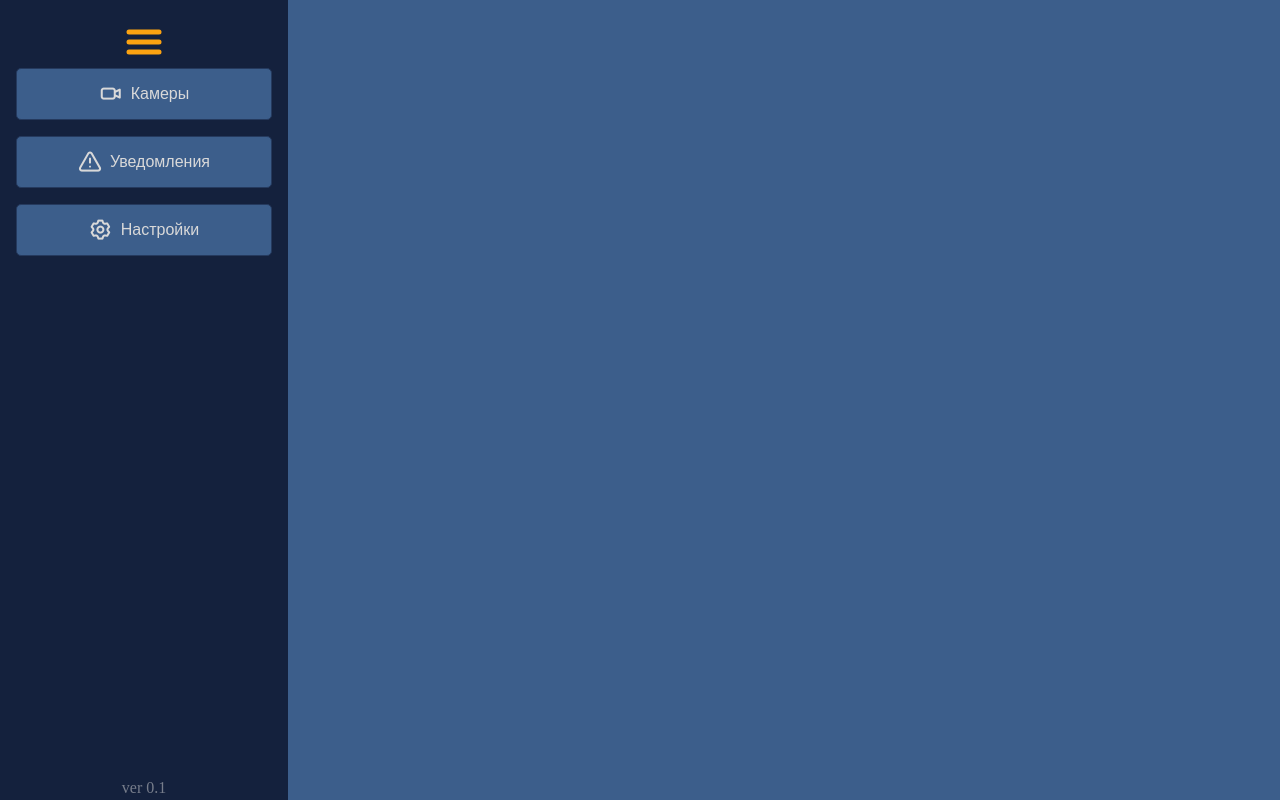
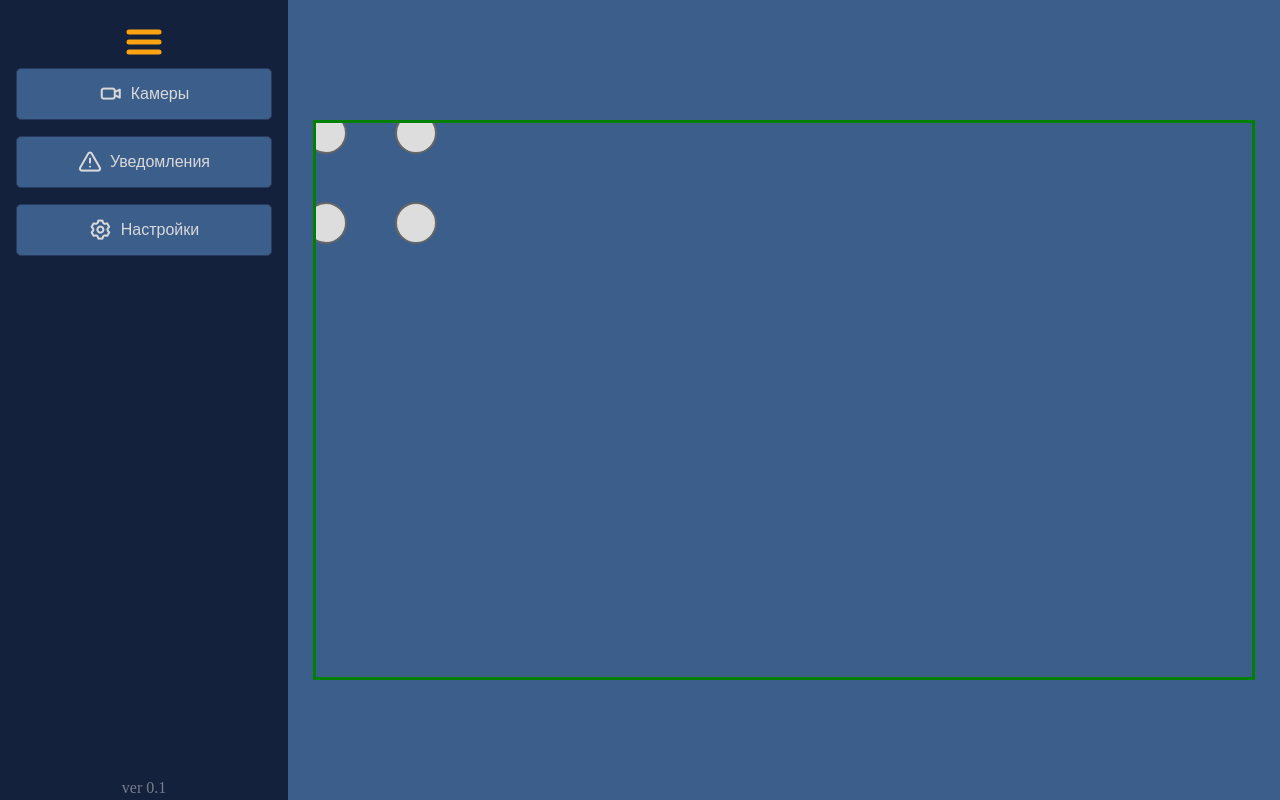
Before and after one commit to Valetron/hackaton_2023, a React (Vite) app in the folder client/: page / in a window 1280 px wide. Built offline with nearby package versions, Linux system fonts and the light colour scheme.

Commit message:
added firefox support, canvas part

```diff
--- a/client/package.json
+++ b/client/package.json
@@ -15,8 +15,12 @@
     "@reduxjs/toolkit": "^1.9.3",
     "@types/react-redux": "^7.1.25",
     "framer-motion": "^10.6.0",
+    "install": "^0.13.0",
+    "konva": "^8.4.3",
+    "npm": "^9.6.2",
     "react": "^18.2.0",
     "react-dom": "^18.2.0",
+    "react-konva": "^18.2.5",
     "react-redux": "^8.0.5",
     "react-router-dom": "^6.9.0",
     "redux": "^4.2.1",
--- a/client/src/App.tsx
+++ b/client/src/App.tsx
@@ -1,5 +1,5 @@
-import { useAppDispatch, useAppSelector } from './app/hooks'
-import { Header } from './components'
+import { useAppSelector } from './app/hooks'
+import { Canvas, Header } from './components'
 import './styles/main.scss'
 import { BrowserRouter } from 'react-router-dom'
 import CameraAdd from './components/Cameras/CameraAdd'
@@ -17,9 +17,10 @@ function App() {
           <CameraAdd />
         }
         <main className="content">
+          <Canvas />
         </main>
         <footer>
-            <CameraSettingsRouter />
+          <CameraSettingsRouter />
         </footer>
       </BrowserRouter>
     </div >
--- /dev/null
+++ b/client/src/components/Canvas/Anchor.tsx
@@ -0,0 +1,45 @@
+import { useEffect, useRef } from "react";
+import { Circle } from "react-konva";
+import { ShapePoint } from "./Canvas";
+
+
+export default function Anchor({ x, y }: ShapePoint) {
+
+  const circleRef = useRef(null)
+
+  const mouseOut = () => {
+    if (circleRef.current !== null) {
+      //@ts-ignore
+      console.log(circleRef.current.setStrokeWidth(2))
+    }
+  }
+
+  const mouseOn = () => {
+    if (circleRef.current !== null) {
+      //@ts-ignore
+      console.log(circleRef.current.setStrokeWidth(4))
+    }
+  }
+
+  const mouseMove = () => {
+    console.log(x)
+    console.log(y)
+  }
+
+  return (
+    <Circle
+      ref={circleRef}
+      x={x} y={y}
+      radius={20}
+      stroke={'#666'}
+      fill={'#ddd'}
+      strokeWidth={2}
+      draggable={true}
+      onMouseMove={mouseMove}
+      onMouseOut={mouseOut}
+      onMouseOver={mouseOn}
+    />
+  )
+}
+
+// МНЕ НУЖНО СОЗДАТЬ НОВЫЙ МАССИВ ДЛЯ ТОЧЕК ЧТОБЫ ПЕРЕЗАПИСАТЬ СТАРЫЙ ВУХУ
--- /dev/null
+++ b/client/src/components/Canvas/Canvas.scss
@@ -0,0 +1,10 @@
+.canvas__wrapper {
+  width: 95%;
+  height: 70%;
+}
+
+.konvajs-content {
+  width: 95%;
+  height: 70%;
+  border: 3px solid green;
+}
--- /dev/null
+++ b/client/src/components/Canvas/Canvas.tsx
@@ -0,0 +1,98 @@
+import { useEffect, useRef, useState } from 'react'
+import { Stage, Layer, Rect, Shape, Line } from 'react-konva'
+import Anchor from './Anchor'
+import './Canvas.scss'
+
+interface DimensionObject {
+  width: number
+  height: number
+}
+
+interface ShapeObject {
+  name: string
+  points: Array<ShapePoint>
+  type: string
+}
+
+export interface ShapePoint {
+  x: any
+  y: any
+}
+
+export default function Canvas() {
+
+  // start config
+  const defaultWidth: number = 100
+  const defaultHeight: number = 100
+
+
+  const defaultShape =
+    {
+      name: "Zone1",
+      points:
+      [
+        {
+          x: 10,
+          y: 10,
+        },
+        {
+          x: 100,
+          y: 10,
+        },
+        {
+          x: 10,
+          y: 100
+        },
+        {
+          x: 100,
+          y: 100
+        }
+      ],
+      type: "Restricted"
+    }
+
+
+  // end config
+
+  const parentRef = useRef(null) as any
+  const [dimensions, setDimensions] = useState<DimensionObject>({
+    width: 0,
+    height: 0
+  })
+  const [shapes, setShapes] = useState<Array<ShapeObject>>([defaultShape])
+
+  const updateLine = () => {
+
+
+  }
+
+  useEffect(() => {
+    if (parentRef.current?.offsetHeight && parentRef.current?.offsetWidth) {
+      setDimensions({
+        width: parentRef.current.offsetWidth,
+        height: parentRef.current.offsetHeight
+      })
+    }
+  },[])
+
+  return (
+    <div ref={parentRef} className="canvas__wrapper">
+      <Stage width={dimensions.width} height={dimensions.height}>
+        <Layer>
+          {
+            shapes.map((item: ShapeObject) =>
+            item.points.map((point: ShapePoint) => (
+            <Anchor x={point.x} y={point.y}/>
+            )))
+          }
+          {
+            shapes.map((item: ShapeObject) =>
+              <Line />
+            )
+          }
+        </Layer>
+      </Stage>
+    </div>
+  )
+
+}
--- a/client/src/components/Header/Header.scss
+++ b/client/src/components/Header/Header.scss
@@ -63,6 +63,7 @@
   background-color: var(--button-bg-color);
   border-radius: 5px;
   border: 1px solid var(--button-outline-color);
+  color: var(--text-color);
 }
 
 .nav__item:hover {
--- a/client/src/components/index.ts
+++ b/client/src/components/index.ts
@@ -1,6 +1,7 @@
 import Header from "./Header/Header";
 import CamerasList from "./Cameras/CamerasList";
 import CameraSettings from "./CameraSettings/CameraSettings";
+import Canvas from "./Canvas/Canvas";
 
 
-export { Header, CamerasList, CameraSettings }
+export { Header, CamerasList, CameraSettings, Canvas }
--- a/client/src/styles/main.scss
+++ b/client/src/styles/main.scss
@@ -25,6 +25,9 @@ body {
 }
 
 main {
+  display: flex;
+  justify-content: center;
+  align-items: center;
   flex-grow: 1;
 }
 
```
Also changed, not shown: 1 other file (tests, documents, lock files or other folders).
